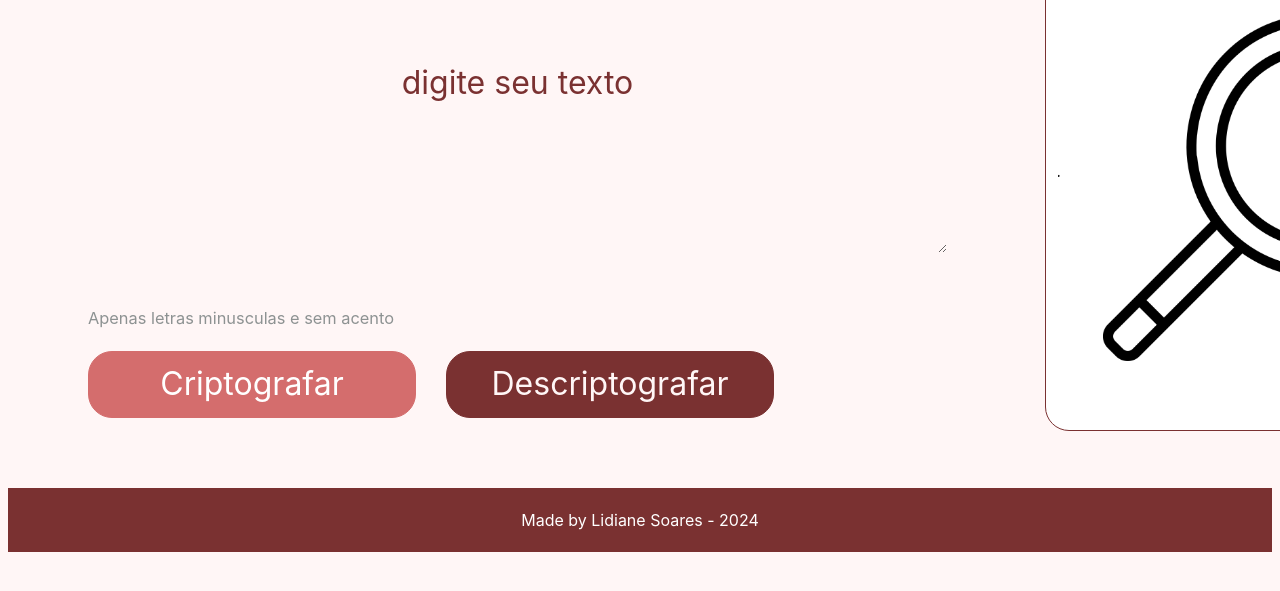
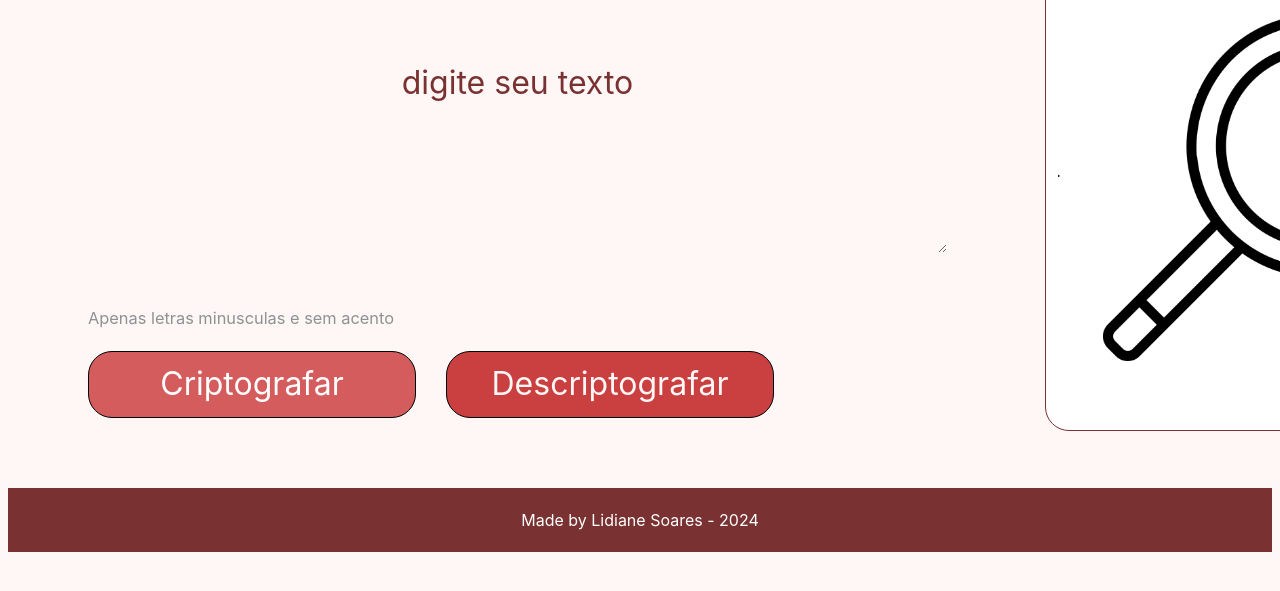
Before and after one commit to Lidi-S/Projeto-Encriptador---Vers-o-Final, a plain HTML site: page index.html in a window 1280 px wide. Shown: the part 101-692 px from the top of the page. Drawn offline with Linux system fonts and the light colour scheme.

Commit message:
Projeto Final

```diff
--- a/index.html
+++ b/index.html
@@ -6,7 +6,7 @@
     <link rel="preconnect" href="https://fonts.googleapis.com">
     <link rel="preconnect" href="https://fonts.gstatic.com" crossorigin>
     <link rel="stylesheet" href="style.css">
-    <title>Encriptador</title>
+    <title>Challenge Encriptador</title>
 </head>
 <body>
     <header
--- a/style.css
+++ b/style.css
@@ -59,8 +59,8 @@ main{
 }
 
 .btn-desencriptar{
-background: #7a3131;
-border: 1px solid #7a3131;
+background: #ca3f3f;
+border: 1px solid #000000;
 border-radius: 24px ;
 color: #fff6f6;
 cursor: pointer;
@@ -71,8 +71,8 @@ font-size: 32px;
 }
 
 .btn-encriptar{
-    background: #d46d6d;
-    border: 1px solid #d46d6d;
+    background: #d45c5c;
+    border: 1px solid #000000;
     border-radius: 24px;
     color: white;
     cursor: pointer;
@@ -82,7 +82,7 @@ font-size: 32px;
     }
 
     .btn-copiar {
-        border: 1px solid #7a3131;
+        border: 1px solid #000000;
         border-radius: 24px;
         color: #7a3131;
         cursor: pointer;
```
Also changed, not shown: 1 other file.
